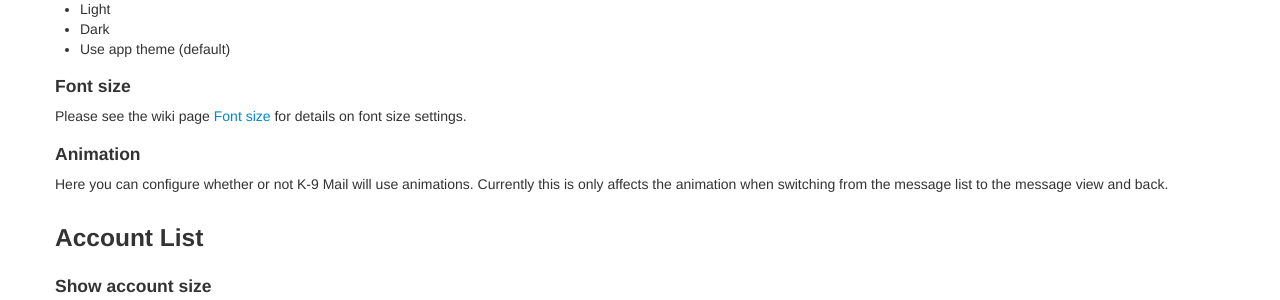
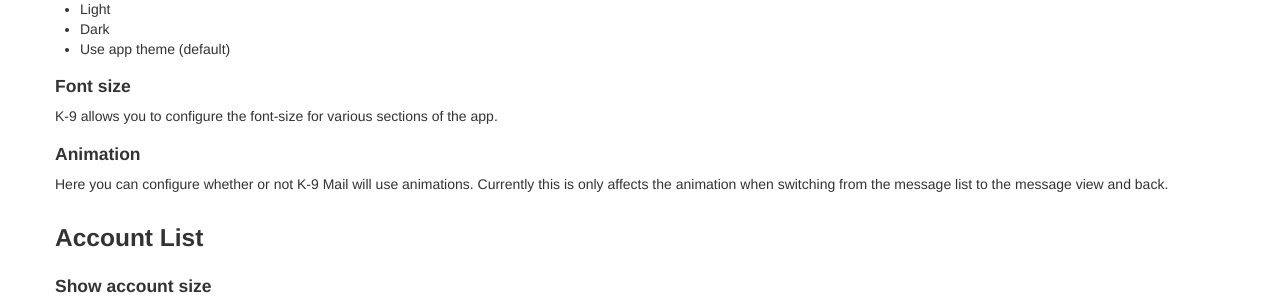
Before and after one commit to k9mail/k9mail.app, a Jekyll site: the page built from documentation/settings/global.md, in a window 1280 px wide and 900 px high, scrolled down 1338 px. Shown: the part 152-452 px from the top of the window. Built offline with Jekyll 4.4.1, drawn with Linux system fonts in a browser that asks for light colours; nearby versions of some CDN libraries.

Commit message:
Remove broken link to missing manual page - #25

```diff
--- a/documentation/settings/global.md
+++ b/documentation/settings/global.md
@@ -55,7 +55,7 @@ Available settings:
 * Use app theme (default)
 
 #### Font size
-Please see the wiki page [Font size](Manual-globalsettings-fonts) for details on font size settings.
+K-9 allows you to configure the font-size for various sections of the app.
 
 #### Animation
 Here you can configure whether or not K-9 Mail will use animations. Currently this is only affects the animation when switching from the message list to the message view and back.
```
